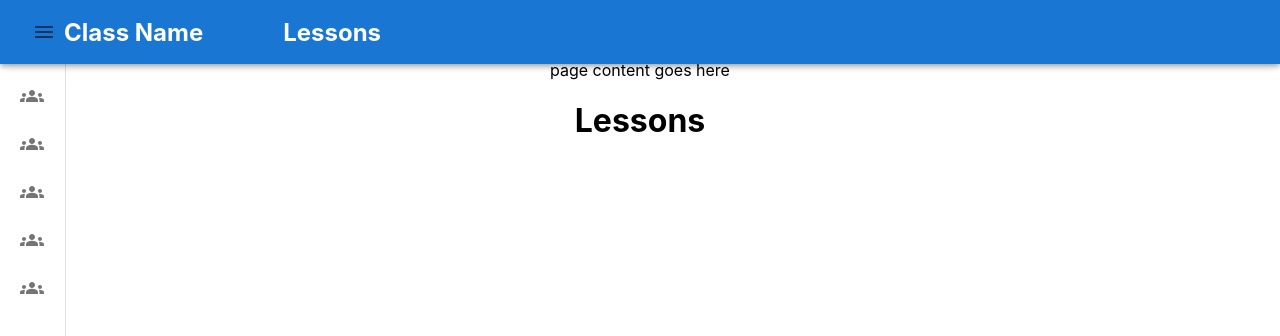
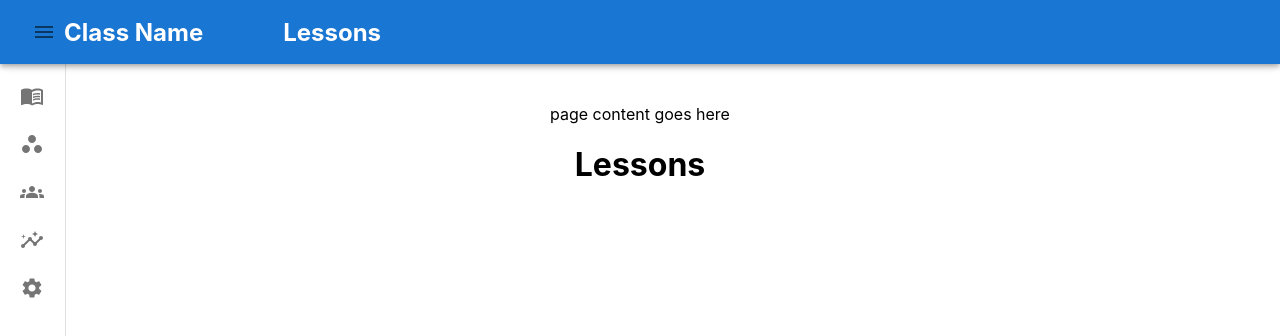
Before and after one commit to breeatoomey/instructor-app, a React (Create React App) app in the folder client/: page /lessons in a window 1280 px wide. Shown: the top 336 px of the page. Built offline with nearby package versions, Linux system fonts and the light colour scheme.

Commit message:
side menu items now route to correct pages

```diff
--- a/client/src/App.tsx
+++ b/client/src/App.tsx
@@ -4,9 +4,9 @@ import Dashboard from './Components/DashBoard/Dashboard.js'
 import Home from './Components/DashBoard/DashboardComponents/Home.tsx'
 import StudentPerformance from './Components/DashBoard/DashboardComponents/StudentPerformance.js'
 import Setting from './Components/DashBoard/DashboardComponents/Setting.js'
-import Navbar from './Components/DashBoard/Navbar.jsx'
+// import Navbar from './Components/DashBoard/Navbar.jsx'
 import React from 'react'
-import Sidebar from './Components/ClassPage/Sidebar.jsx'
+// import Sidebar from './Components/ClassPage/Sidebar.jsx'
 import Lessons from './Components/ClassPage/Pages/Lessons.jsx'
 import AddLessons from './Components/ClassPage/Pages/AddLessons.jsx'
 import EditKnowledgeGraph from './Components/ClassPage/Pages/EditKnowledgeGraph.jsx'
@@ -14,7 +14,7 @@ import Roster from './Components/ClassPage/Pages/roster.jsx'
 import ClassroomSettings from './Components/ClassPage/Pages/ClassroomSettings.jsx'
 
 // stuff using MUI
-import NavbarWithMenu from './Components/NewNavbar.jsx'
+import Navbar from './Components/NewNavbar.jsx'
 import SideMenu from './Components/ClassPage/SideMenu/SideMenu.jsx'
 
 const items = [
@@ -43,10 +43,8 @@ function App() {
   return (
     <div className="App">
       <Router>
-        <NavbarWithMenu />
+        <Navbar />
         <SideMenu />
-        {/* <Navbar />
-        <Sidebar /> */}
         <Routes>
           {/* <Route path="/" element={<Dashboard />}></Route> */}
           <Route path="/" element={<Login />} />
@@ -54,13 +52,13 @@ function App() {
             path="/home"
             element={<Home items={items} heading="My Classes" onSelectItem={handleSelectItem} />}
           />
-          <Route path="/studentPerformance" element={<StudentPerformance />}></Route>
+          <Route path="/class-performance" element={<StudentPerformance />}></Route>
           <Route path="/setting" element={<Setting />}></Route>
           <Route path="/lessons" element={<Lessons />}></Route>
           <Route path="/addLessons" element={<AddLessons />}></Route>
-          <Route path="/editKnowledgeGraph" element={<EditKnowledgeGraph />}></Route>
+          <Route path="/knowledge-graph" element={<EditKnowledgeGraph />}></Route>
           <Route path="/roster" element={<Roster />}></Route>
-          <Route path="/classroomSettings" element={<ClassroomSettings />}></Route>
+          <Route path="/class-settings" element={<ClassroomSettings />}></Route>
         </Routes>
       </Router>
     </div>
--- a/client/src/Components/ClassPage/SideMenu/SideMenu.jsx
+++ b/client/src/Components/ClassPage/SideMenu/SideMenu.jsx
@@ -1,10 +1,9 @@
-import { SidebarData } from './SidebarData'
 // import { Drawer } from '@mui/material'
 import { Menu, ChevronLeft } from '@mui/icons-material'
-import { FaBookReader as LessonsIcon } from 'react-icons/fa'
-import { TbBrandGraphql as KnowledgeGraphIcon } from 'react-icons/tb'
+import LessonsIcon from '@mui/icons-material/MenuBook'
+import KnowledgeGraphIcon from '@mui/icons-material/Workspaces'
 import RosterIcon from '@mui/icons-material/Groups'
-import ClassPerformaceIcon from '@mui/icons-material/Insights'
+import ClassPerformanceIcon from '@mui/icons-material/Insights'
 import SettingsIcon from '@mui/icons-material/Settings'
 import { styled, useTheme } from '@mui/material/styles'
 import MuiDrawer from '@mui/material/Drawer'
@@ -17,6 +16,7 @@ import ListItemIcon from '@mui/material/ListItemIcon'
 import ListItemText from '@mui/material/ListItemText'
 import { IconButton, Stack } from '@mui/material'
 import { useState } from 'react'
+import { useNavigate } from 'react-router-dom'
 
 const drawerWidth = 240
 
@@ -93,21 +93,22 @@ const SideMenu = () => {
 
   const handleMenuOpen = () => setIsSideMenuOpen(true)
   const handleMenuClose = () => setIsSideMenuOpen(false)
+
   const sideMenuItems = [
-    'Lessons',
-    'Knowledge Graph',
-    'Roster',
-    'Class Performance',
-    'Class Settings',
+    { text: 'Lessons', icon: <LessonsIcon />, slug: 'lessons' },
+    { text: 'Knowledge Graph', icon: <KnowledgeGraphIcon />, slug: 'knowledge-graph' },
+    { text: 'Roster', icon: <RosterIcon />, slug: 'roster' },
+    { text: 'Class Performance', icon: <ClassPerformanceIcon />, slug: 'class-performance' },
+    { text: 'Class Settings', icon: <SettingsIcon />, slug: 'class-settings' },
   ]
+  const navigate = useNavigate()
 
   return (
     <div className="side-menu">
-      CLASS SIDE BAR HERE :)
       <AppBar position="fixed" open={isSideMenuOpen}>
         <Toolbar>
-          <IconButton>
-            <Menu onClick={handleMenuOpen} />
+          <IconButton onClick={handleMenuOpen}>
+            <Menu />
           </IconButton>
           <Stack direction="row" spacing={10} justifyContent="space-around">
             {/* TODO: fix this later to have proper spacing */}
@@ -124,7 +125,7 @@ const SideMenu = () => {
         </DrawerHeader>
         <div></div>
         <List>
-          {sideMenuItems.map((text, index) => (
+          {sideMenuItems.map(({ text, icon, slug }, index) => (
             <ListItem key={index} disablePadding sx={{ display: 'block' }}>
               <ListItemButton
                 sx={{
@@ -132,6 +133,7 @@ const SideMenu = () => {
                   justifyContent: isSideMenuOpen ? 'initial' : 'center',
                   px: 2.5,
                 }}
+                onClick={() => navigate(slug)}
               >
                 <ListItemIcon
                   sx={{
@@ -140,7 +142,7 @@ const SideMenu = () => {
                     justifyContent: 'center',
                   }}
                 >
-                  <RosterIcon />
+                  {icon}
                 </ListItemIcon>
                 <ListItemText primary={text} sx={{ opacity: isSideMenuOpen ? 1 : 0 }} />
               </ListItemButton>
@@ -148,7 +150,10 @@ const SideMenu = () => {
           ))}
         </List>
       </Drawer>
-      <div>page content goes here</div>
+      <div>
+        <DrawerHeader />
+        page content goes here
+      </div>
     </div>
   )
 }
```
